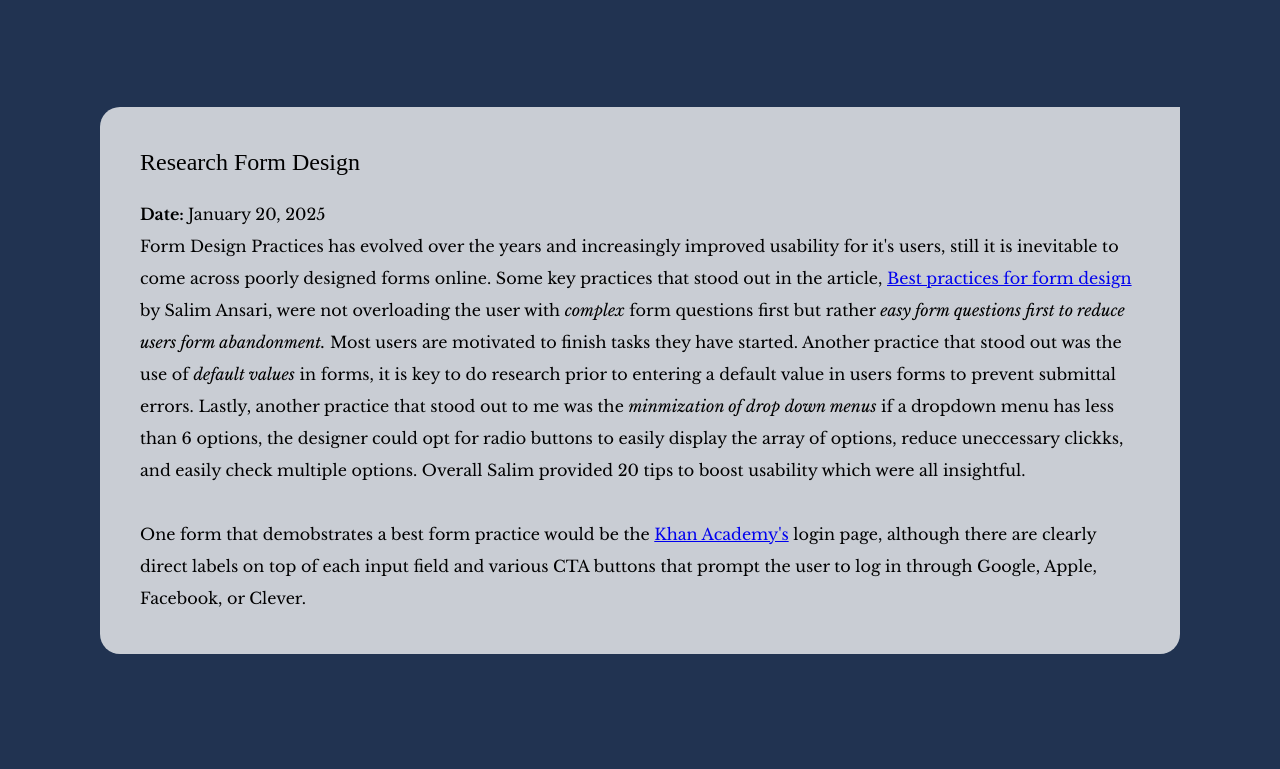
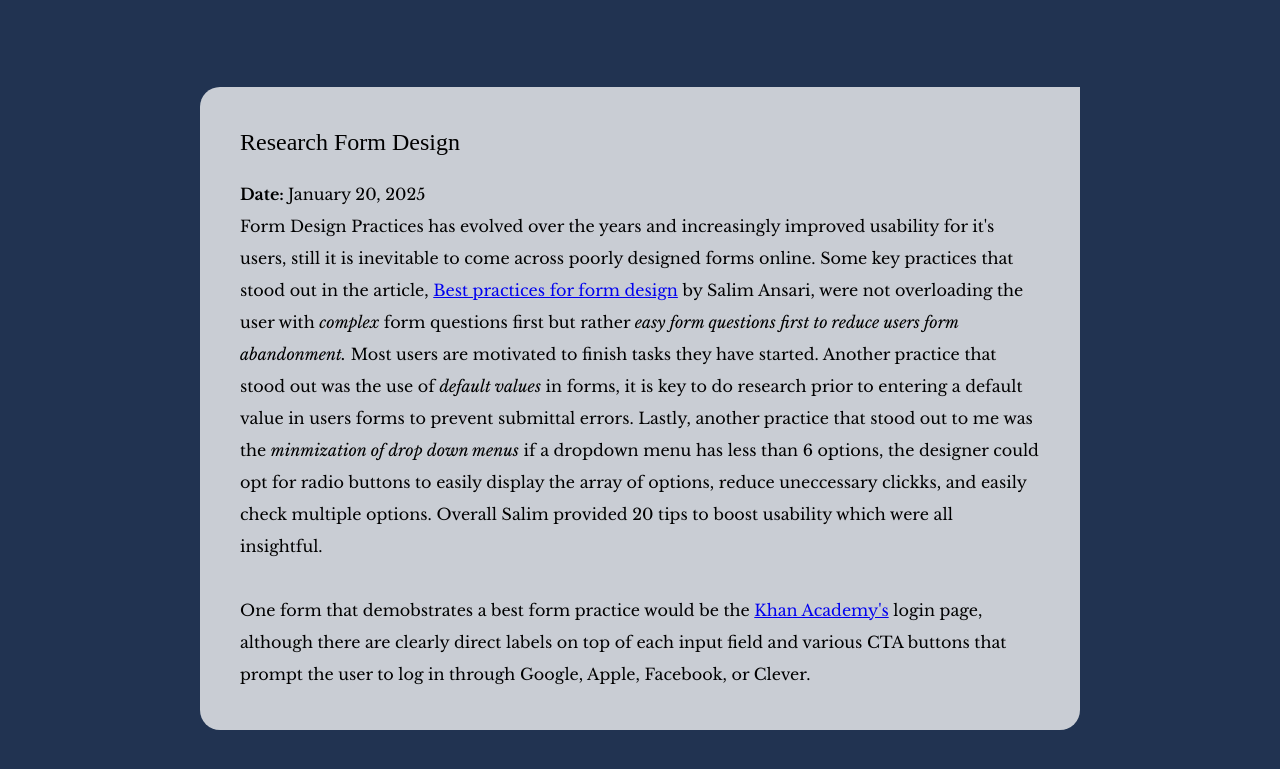
Before and after one commit to jasminemgp/des157a-winter25, a plain HTML site: page journal/index.html in a window 1280 px wide. Shown: the part 85-854 px from the top of the page. Drawn offline with nearby package versions, Linux system fonts and the light colour scheme; a web font is replaced by a local one.

Commit message:
fixed the text max width on my learning journal

```diff
--- a/journal/styles.css
+++ b/journal/styles.css
@@ -67,12 +67,13 @@ p {
 }
 
 section {
-    margin: 20px;
+    margin: auto;
     padding: 40px;
     background-color: #d9dce1e9;
     border-bottom-left-radius: 20px;
     border-bottom-right-radius: 20px;
     border-top-left-radius: 20px;
+    max-width: 800px;
 }
 
 main {
```
Also changed, not shown: 1 other file.
